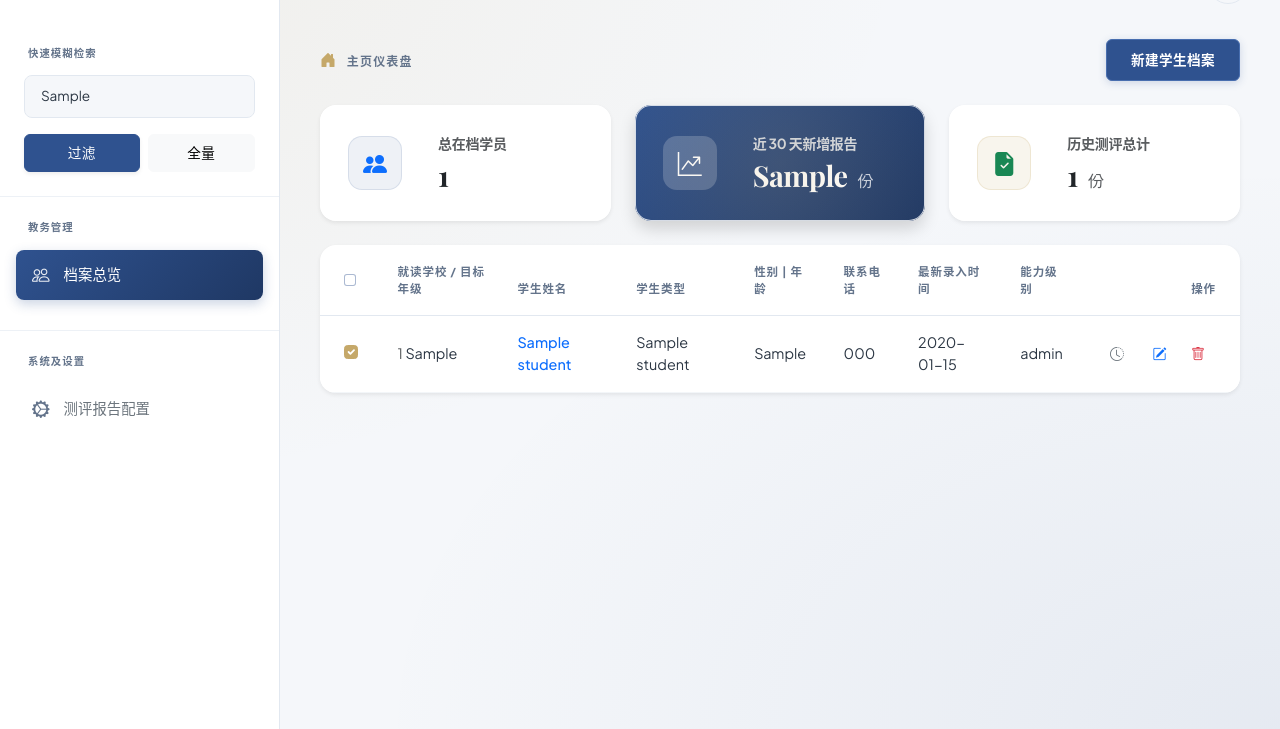
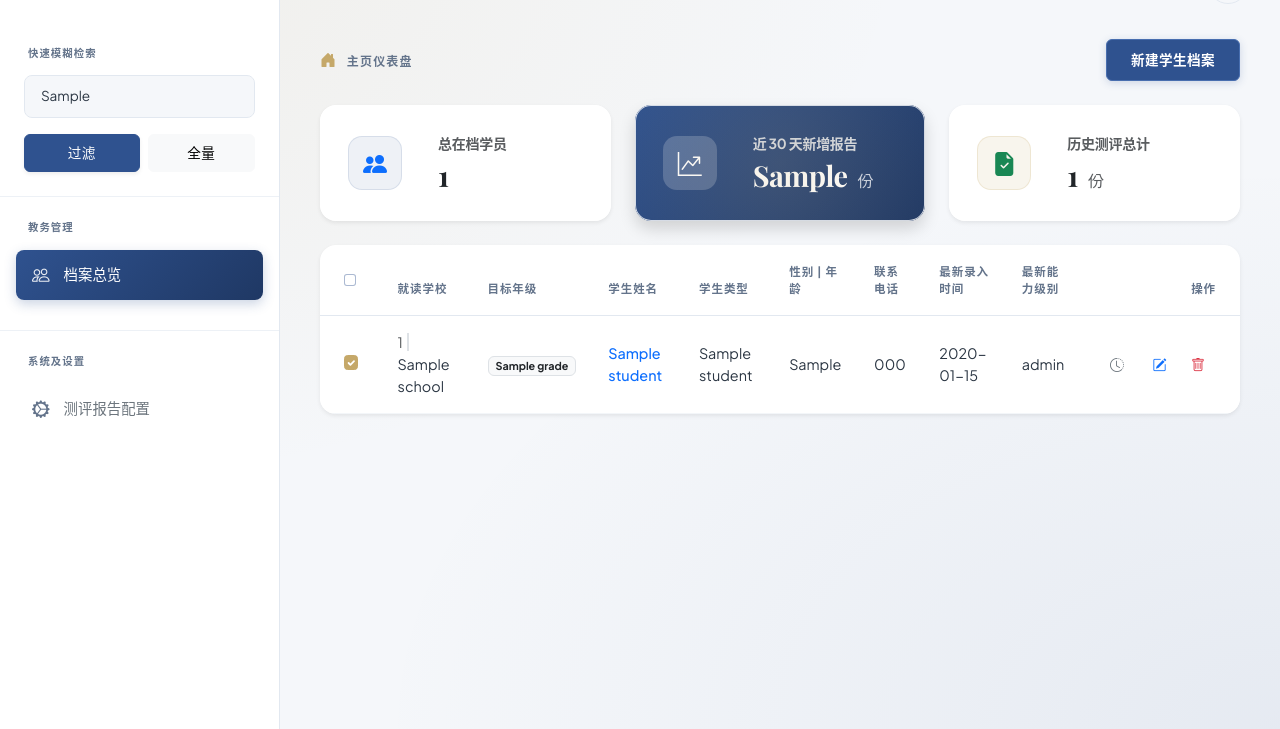
Before and after one commit to coolCodeStudy/ReportSystem, a Spring app: page /index in a window 1280 px wide. Shown: the part 71-800 px from the top of the page. Run offline with Thymeleaf, Linux system fonts and the light colour scheme; the template is opened without the code that fills it: most values are stand-ins (such as "Sample title", 1, 10 or a date in 2020); data that the repository does not hold is empty; some libraries are stand-ins or nearby versions.

Commit message:
fix(ui): 优化配置面板文字对比度、主页列表格分离及文档图例文案修正

```diff
--- a/src/main/kotlin/com/example/reportsystem/service/docx/DocxCapabilityMatrixRenderer.kt
+++ b/src/main/kotlin/com/example/reportsystem/service/docx/DocxCapabilityMatrixRenderer.kt
@@ -127,7 +127,7 @@ G11,,1225L,17500,,,,,,
 
         addRun("注：")
         addRun("黄色背景", bold = true)
-        addRun("表示所在年级；")
+        addRun("表示目标年级；")
         addRun("蓝色背景", bold = true)
         addRun("表示听说读写的水平。")
     }
--- a/src/main/resources/templates/admin-analysis-templates.html
+++ b/src/main/resources/templates/admin-analysis-templates.html
@@ -12,7 +12,7 @@
     <!-- Custom Styles -->
     <link href="/css/style.css" rel="stylesheet">
     <style>
-        .type-list-item.active { background-color: #e9ecef; border-left: 4px solid var(--primary); }
+        .type-list-item.active { background-color: #e9ecef; border-left: 4px solid var(--primary); color: var(--bs-body-color) !important; }
         .type-list-item:hover { background-color: #f8f9fa; cursor: pointer; }
         .field-card { border-left: 4px solid var(--purple); margin-bottom: 10px; }
         .field-card-header { display: flex; justify-content: space-between; align-items: center; }
--- a/src/main/resources/templates/admin-templates.html
+++ b/src/main/resources/templates/admin-templates.html
@@ -12,7 +12,7 @@
     <!-- Custom Styles -->
     <link href="/css/style.css" rel="stylesheet">
     <style>
-        .type-list-item.active { background-color: #e9ecef; border-left: 4px solid var(--primary); }
+        .type-list-item.active { background-color: #e9ecef; border-left: 4px solid var(--primary); color: var(--bs-body-color) !important; }
         .type-list-item:hover { background-color: #f8f9fa; cursor: pointer; }
         .field-card { border-left: 4px solid var(--purple); margin-bottom: 10px; }
         .field-card-header { display: flex; justify-content: space-between; align-items: center; }
--- a/src/main/resources/templates/index.html
+++ b/src/main/resources/templates/index.html
@@ -149,14 +149,15 @@
                                             <div class="form-check"><input class="form-check-input" type="checkbox">
                                             </div>
                                         </th>
-                                        <th scope="col">就读学校 / 目标年级</th>
+                                        <th scope="col">就读学校</th>
+                                        <th scope="col">目标年级</th>
                                         <th scope="col">学生姓名</th>
                                         <th scope="col">学生类型</th>
                                         <th scope="col">性别 | 年龄</th>
                                         <th scope="col">联系电话</th>
                                         <th scope="col">最新录入时间</th>
                                         <!-- <th scope="col">课程目标</th> -->
-                                        <th scope="col">能力级别</th>
+                                        <th scope="col">最新能力级别</th>
                                         <th scope="col" class="text-end pe-4">操作</th>
                                     </tr>
                                 </thead>
@@ -168,8 +169,11 @@
                                                     th:checked="${stat.index == 0}"></div>
                                         </td>
                                         <td>
-                                            <span class="text-muted" th:text="${stat.count}">1</span>
-                                            <span th:text="${student.schoolOrTarget}">School</span>
+                                            <span class="text-muted pe-1 border-end border-2 me-1" th:text="${stat.count}">1</span>
+                                            <span th:text="${student.school != null && !student.school.isEmpty() ? student.school : '-'}">School</span>
+                                        </td>
+                                        <td>
+                                            <span class="badge bg-light text-dark border" th:text="${student.grade != null && !student.grade.isEmpty() ? student.grade : '未定'}">Grade</span>
                                         </td>
                                         <td>
                                             <div class="d-flex align-items-center">
@@ -214,7 +218,7 @@
                                     </tr>
 
                                     <tr th:if="${#lists.isEmpty(students)}">
-                                        <td colspan="9" class="text-center py-5 text-muted">
+                                        <td colspan="10" class="text-center py-5 text-muted">
                                             <i class="bi bi-inbox fs-2 d-block mb-2"></i>
                                             暂无任何档案数据。请点击右上方的 "新建学生档案" 创建您的第一条记录。
                                         </td>
@@ -315,7 +319,7 @@
     </div>
 
     <!-- Assessment History Offcanvas -->
-    <div class="offcanvas offcanvas-end" tabindex="-1" id="assessmentHistoryOffcanvas" aria-labelledby="assessmentHistoryOffcanvasLabel" style="width: 550px; box-shadow: -5px 0 15px rgba(0,0,0,0.05);">
+    <div class="offcanvas offcanvas-end" tabindex="-1" id="assessmentHistoryOffcanvas" aria-labelledby="assessmentHistoryOffcanvasLabel" style="width: 900px; box-shadow: -5px 0 15px rgba(0,0,0,0.05);">
         <div class="offcanvas-header">
             <h5 class="offcanvas-title" id="assessmentHistoryOffcanvasLabel">
                 <i class="bi bi-clock-history me-2 text-white-50"></i>
@@ -342,7 +346,7 @@
                             <th scope="col" class="ps-4">测评日期</th>
                             <th scope="col">测评类型</th>
                             <th scope="col">Level / 级别</th>
-                            <th scope="col">当前/目标年级</th>
+                            <th scope="col">目标年级</th>
                             <th scope="col" class="text-end pe-4">操作</th>
                         </tr>
                     </thead>
--- a/src/main/resources/templates/workspace.html
+++ b/src/main/resources/templates/workspace.html
@@ -311,11 +311,7 @@
                 </div>
             </div>
 
-            <div class="text-end">
-                <button class="btn btn-primary px-4 shadow-sm" id="btnSaveStep1" onclick="saveStep1AndContinue()" style="background: linear-gradient(135deg, var(--primary) 0%, var(--purple) 100%); border:none;">
-                    保存并进入下一步 <i class="bi bi-arrow-right ms-1"></i>
-                </button>
-            </div>
+
         </div>
 
         <div class="content-body" id="step2-content" x-data="workspaceManager()" x-init="initData()">
```
